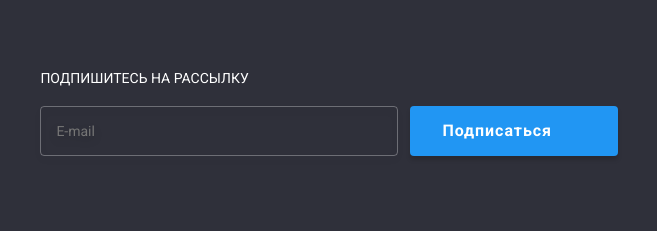
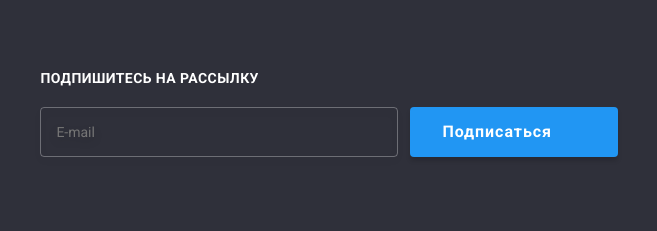
Before and after one commit to ryzovoleg/goit-markup-hw-06, a plain HTML site: page index.html in a window 1280 px wide. Shown: the part 2681-2912 px from the top of the page, 607-1264 px from the left. Drawn offline with nearby package versions, Linux system fonts and the light colour scheme.

Commit message:
Update index.html

```diff
--- a/index.html
+++ b/index.html
@@ -631,7 +631,7 @@
           </ul>
         </div>
         <div class="footer-form-container">
-          <p class="footer-mailing-text uppercasse-title">
+          <p class="footer-mailing-text uppercase-title">
             ПОДПИШИТЕСЬ НА РАССЫЛКУ
           </p>
           <div class="footer-form-container">
```
